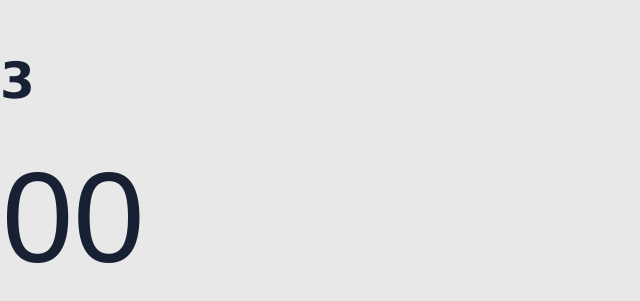
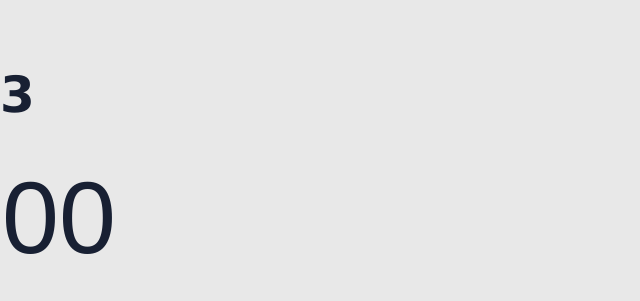
Before and after one commit to sund4e/timer, a Next.js app: page / in a window 1280 px wide. Shown: the part 245-546 px from the top of the page, without its empty margins (0-640 px from the left). Built offline with nearby package versions, Linux system fonts and the light colour scheme.

Commit message:
Add font size to theme

```diff
--- a/components/NumberInput/NumberInput.tsx
+++ b/components/NumberInput/NumberInput.tsx
@@ -6,7 +6,7 @@ import { Theme } from '../../styles/theme';
 const StyledInput = styled.input`
   color: ${({ theme }: { theme: Theme }) => theme.colors.primary};
   border-style: none;
-  font-size: 8em;
+  font-size: ${({ theme }: { theme: Theme }) => theme.fontSizes.big};
   caret-color: transparent;
   background-color: transparent;
 `;
--- a/styles/theme.ts
+++ b/styles/theme.ts
@@ -5,6 +5,9 @@ export type Theme = {
     highlight: string;
     accent: string;
     light: string;
+  };
+  fontSizes: {
+    big: string;
   };
 };
 export const theme: Theme = {
@@ -15,4 +18,7 @@ export const theme: Theme = {
     accent: '#975E6E',
     light: '#E8E8E8',
   },
+  fontSizes: {
+    big: '8vw',
+  },
 };
```
